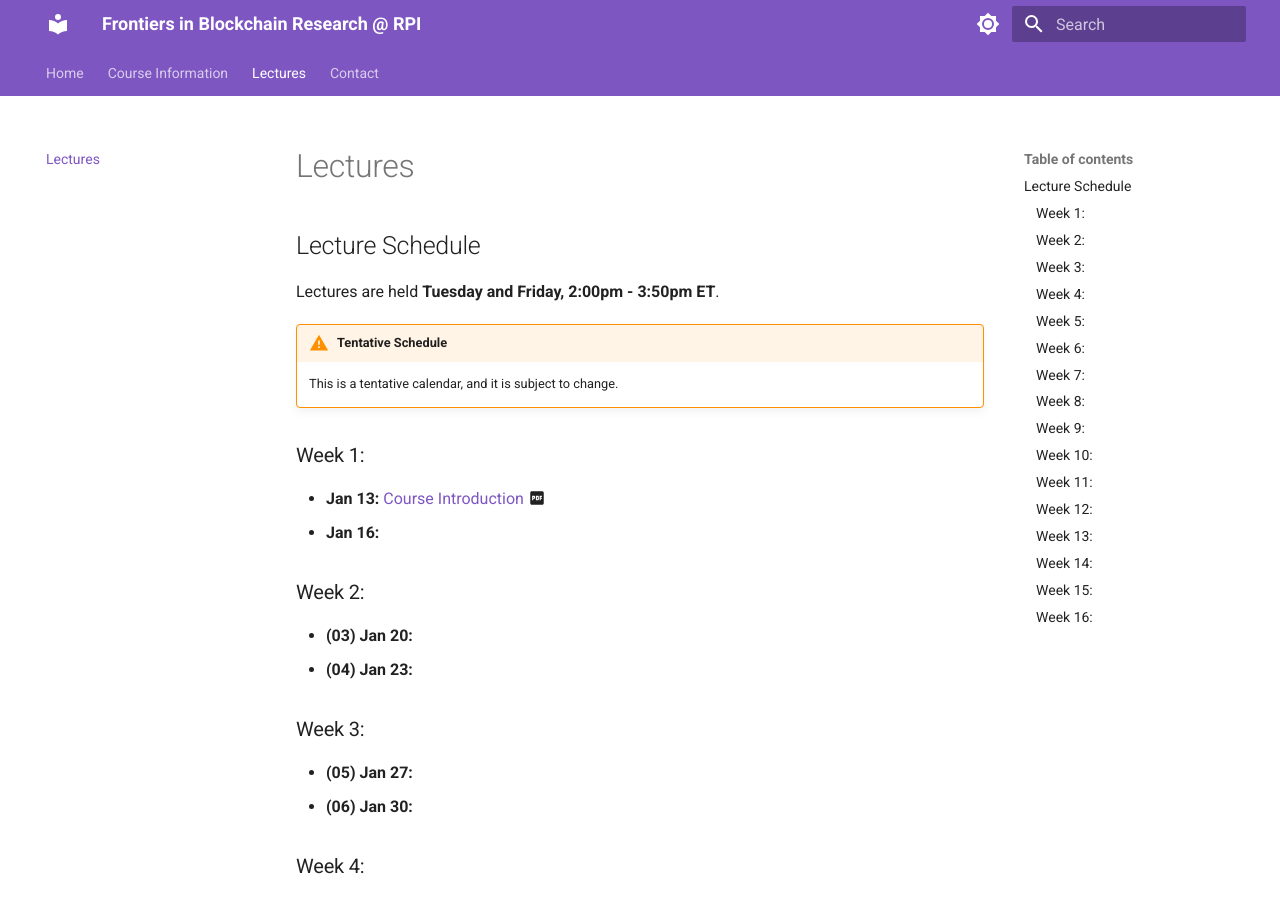
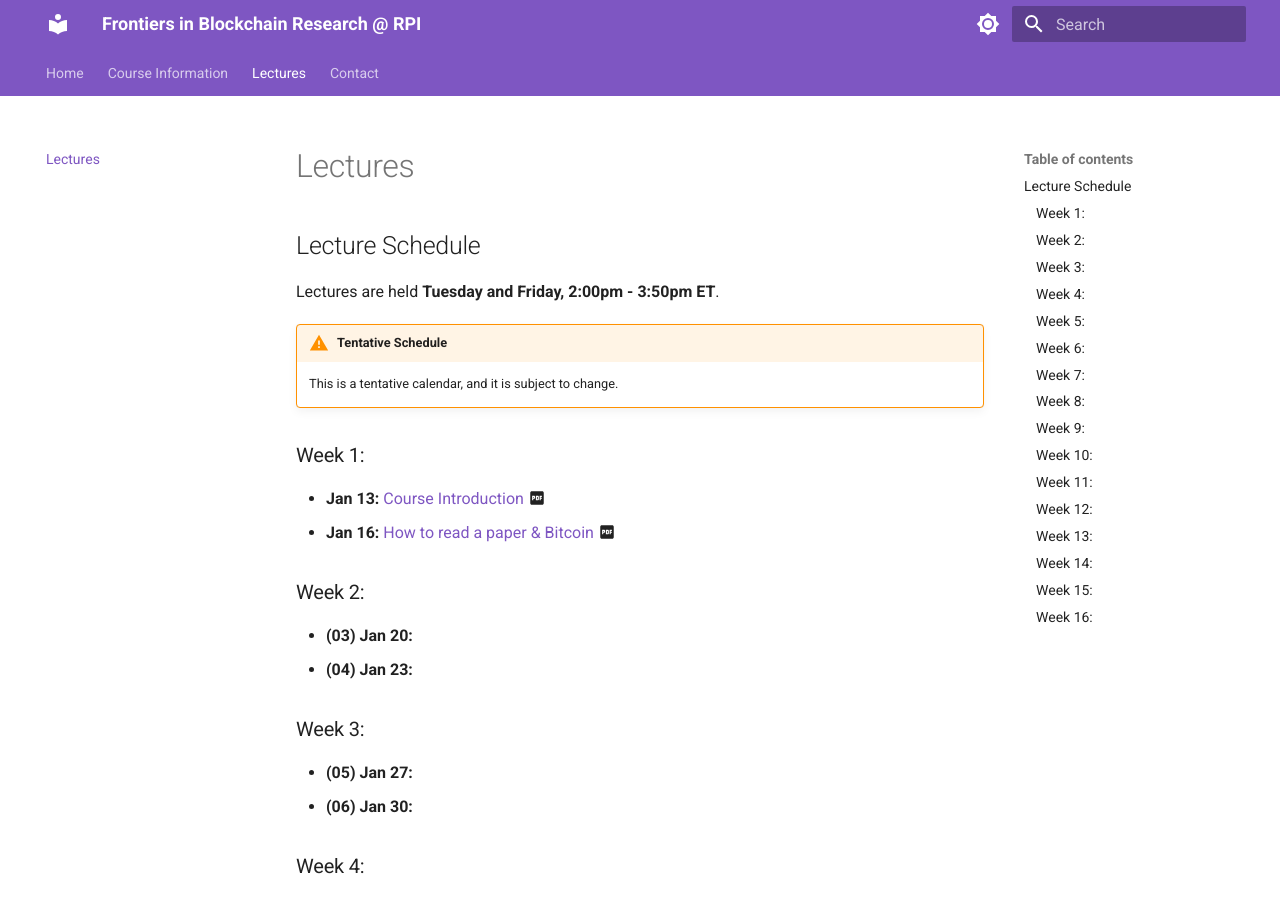
Before and after one commit to oshanis/Frontiers-of-Blockchain-Course-Website, an MkDocs documentation site: the page built from docs/lectures.md, in a window 1280 px wide and 900 px high. Built offline with MkDocs 1.6.1 and Material for MkDocs 9.7.7, drawn with Linux system fonts in a browser that asks for light colours; the version menu is left out.

Commit message:
Added lecture 2 slide deck.

```diff
--- a/docs/lectures.md
+++ b/docs/lectures.md
@@ -8,8 +8,8 @@ Lectures are held **Tuesday and Friday, 2:00pm - 3:50pm ET**.
     This is a tentative calendar, and it is subject to change.
 
 ### Week 1:
-- **Jan 13:** [Course Introduction](../Frontiers-of-Blockchain-Course-Website//lectures/01-Course-Introduction.pdf) :material-file-pdf-box:
-- **Jan 16:**
+- **Jan 13:** [Course Introduction](../Frontiers-of-Blockchain-Course-Website/lectures/01-Course-Introduction.pdf) :material-file-pdf-box:
+- **Jan 16:** [How to read a paper & Bitcoin](../Frontiers-of-Blockchain-Course-Website/lectures/02-How-to-read-a-paper-and-Bitcoin.pdf) :material-file-pdf-box:
 
 ### Week 2:
 - **(03) Jan 20:**
```
Also changed, not shown: 1 other file.
